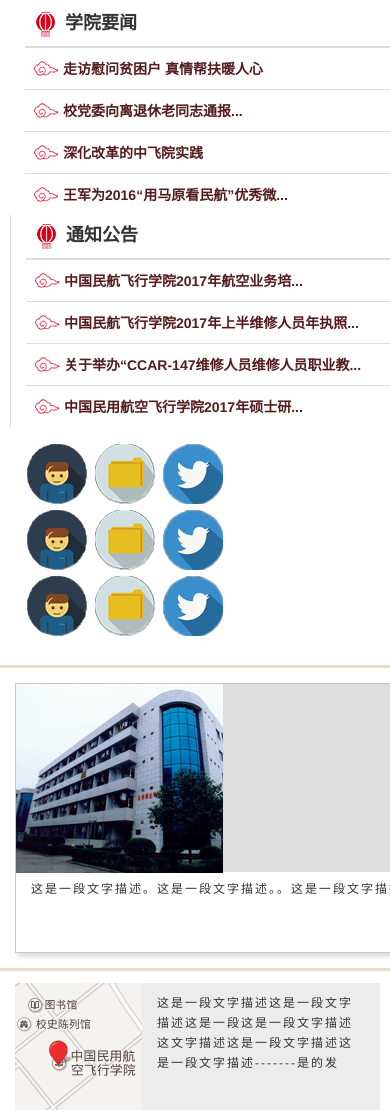
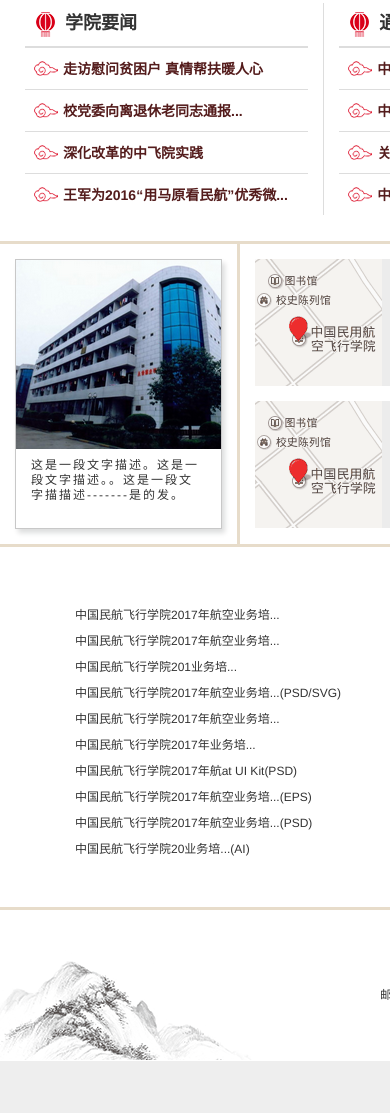
Before and after one commit to Yooook/College-of-Computer-Science-and-Technology.cafuc, a plain HTML site: page index.html in a window 390 px wide. Shown: the part 602-1715 px from the top of the page. After the commit the page ends 1664 px from the top, so only its background shows below. Drawn offline with Linux system fonts and the light colour scheme; files that its build step writes are made by us from their sources.

Commit message:
'响应修改'

```diff
--- a/index.html
+++ b/index.html
@@ -4,6 +4,7 @@
 	<meta charset="UTF-8">
 	<title>cafuc_computer</title>
 </head>
+<!-- <meta name="viewport"content="width=device-width, initial-scale=1"/> -->
  	<link href="./lib/bootstrap/css/bootstrap.css" rel="stylesheet">
  	<link href="./css/mycss.css" rel="stylesheet">
  	<link rel="stylesheet" href="css/style.css" type="text/css" media="screen">
@@ -110,7 +111,7 @@
 <!--主体部分-->
 	<div class="container" style="width: 960px; margin-top: 350px;padding:25px 25px;background-color: #fff;border-bottom: 3px solid #E7DCCA;">
 		<div class="row">
-			<div class="col-md-4" >
+			<div class="col-xs-4" >
 				<table class="table">
 			      <thead>
 			        <tr>
@@ -134,7 +135,7 @@
 			      </tbody>
 			    </table>
 			</div>
-			<div class="col-md-5" style="border-left: 1px solid #ddd;border-right: 1px solid #ddd;">
+			<div class="col-xs-5" style="border-left: 1px solid #ddd;border-right: 1px solid #ddd;">
 				<table class="table">
 			      <thead>
 			        <tr>
@@ -157,7 +158,7 @@
 			      </tbody>
 			    </table>
 			</div>
-			<div class="col-md-3" style="padding-top: 15px;">
+			<div class="col-xs-3" style="padding-top: 15px;">
 				<img src="./images/cafuc/1.png" class="imgs" alt="">
 				<img src="./images/cafuc/2.png" class="imgs" alt="">
 				<img src="./images/cafuc/3.png" class="imgs" alt=""><br>
@@ -174,7 +175,7 @@
 		<div class="show">
 			<div class="container" style="width: 960px;">
 				<div class="row">
-					<div class="col-md-3" style="border-right: 3px solid #E7DCCA;padding-bottom: 15px;">
+					<div class="col-xs-3" style="border-right: 3px solid #E7DCCA;padding-bottom: 15px;">
 						<div class="sbox" style="box-shadow:3px 4px 5px #DDDEDE;">
 							<div class="stop">
 								<img src="./images/cafuc/33.png" alt="">
@@ -182,7 +183,7 @@
 							<span class="spanw">这是一段文字描述。这是一段文字描述。。这是一段文字描描述-------是的发。</span>
 						</div>
 					</div>
-					<div class="col-md-5"  style="border-right: 3px solid #E7DCCA;padding-bottom: 15px;">
+					<div class="col-xs-5"  style="border-right: 3px solid #E7DCCA;padding-bottom: 15px;">
 						<div class="bbox">
 							<div class="sleft"><img src="./images/cafuc/44.png" alt=""></div>
 							<div class="sright">
@@ -196,7 +197,7 @@
 							</div>
 						</div>
 					</div>
-					<div class="col-md-4">
+					<div class="col-xs-4">
 						<table class="table" style="margin-top: 25px;	">
 					      <thead>
 					        <tr>
@@ -229,7 +230,7 @@
 	<section class="bottom">
 		<div class="container" style="width: 960px;">
 			<div class="row">
-				<div class="col-md-5" style="padding: 50px 0;">
+				<div class="col-xs-5" style="padding: 50px 0;">
 					<div class="myscroll">
 						<ul>
 							<li><a>中国民航飞行学院2017年航空业务培...</a></li>
@@ -255,7 +256,7 @@
 						</ul>
 					</div>
 				</div>
-				<div class="col-md-5">
+				<div class="col-xs-5">
 					<div class="spc-box">
 						<h4>学院风采</h4>
 						<div class="picture">
```
